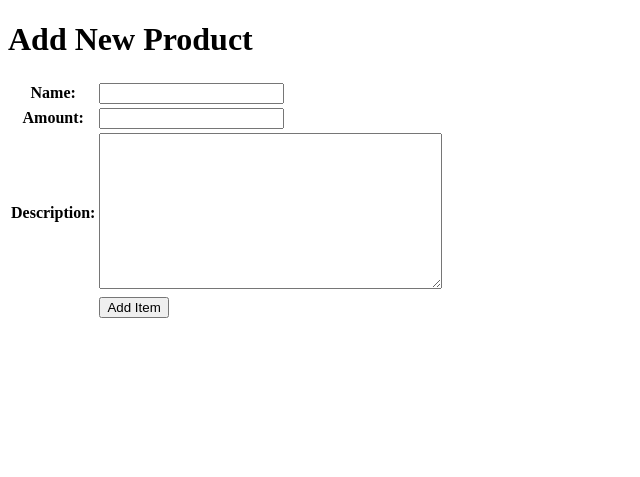
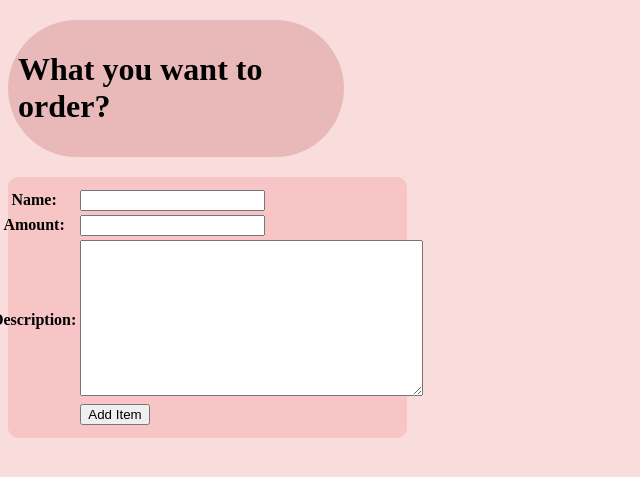
Before and after one commit to novitaaams/pacil-cafe, a Django app: page /main/create-item in a window 1280 px wide. Shown: the top 477 px of the page, without its empty margins (0-640 px from the left). Run offline with Django 4.2, Linux system fonts and the light colour scheme.

Commit message:
menyelesaikan tugas 5

```diff
--- a/main/templates/create_item.html
+++ b/main/templates/create_item.html
@@ -1,8 +1,48 @@
 {% extends 'base.html' %}
 
 {% block content %}
-<h1>Add New Product</h1>
 
+
+<style>
+
+    body {
+        background-color: rgb(249, 220, 220);
+
+    }
+
+
+    .heading {
+        background-color: rgb(233, 185, 185);
+        display: flex;
+        padding: 10px;
+        border-radius: 100px;
+        justify-content: center;
+        align-items: center;
+        margin-top: 20px;
+        width: 25%
+
+    }
+
+    .menu {
+        background-color: rgb(247, 197, 197);
+        display: flex;
+        padding: 10px;
+        border-radius: 10px;
+        justify-content: center;
+        align-items: center;
+        margin-top: 20px;
+        width: 30%
+
+    }
+
+
+</style>
+
+<div class = "heading">
+<h1>What you want to order?</h1>
+</div>
+
+<div class = "menu">
     <form method="POST">
         {% csrf_token %}
         <table>
@@ -15,5 +55,6 @@
             </tr>
         </table>
     </form>
+</div>
 
 {% endblock %}
```
Also changed, not shown: main/templates/login.html (+43 -1 lines), main/templates/main.html (+50 -8 lines), main/templates/register.html (+9 -0 lines), README.md, Screen Shot 2023-10-04 at 08.42.16.png (added), main/views.py (line endings or trailing spaces). Lines whose indentation alone changed are shown as unchanged.
